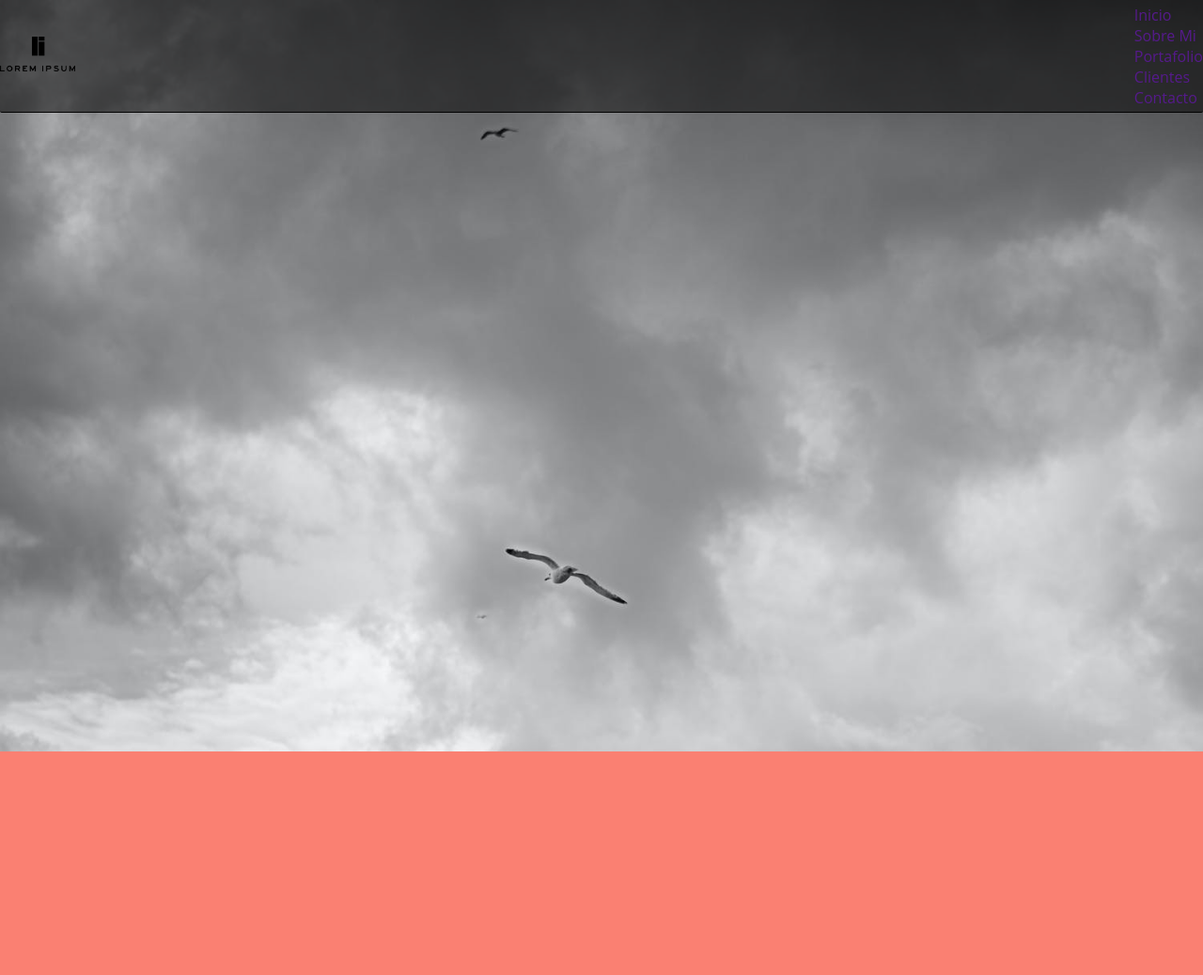
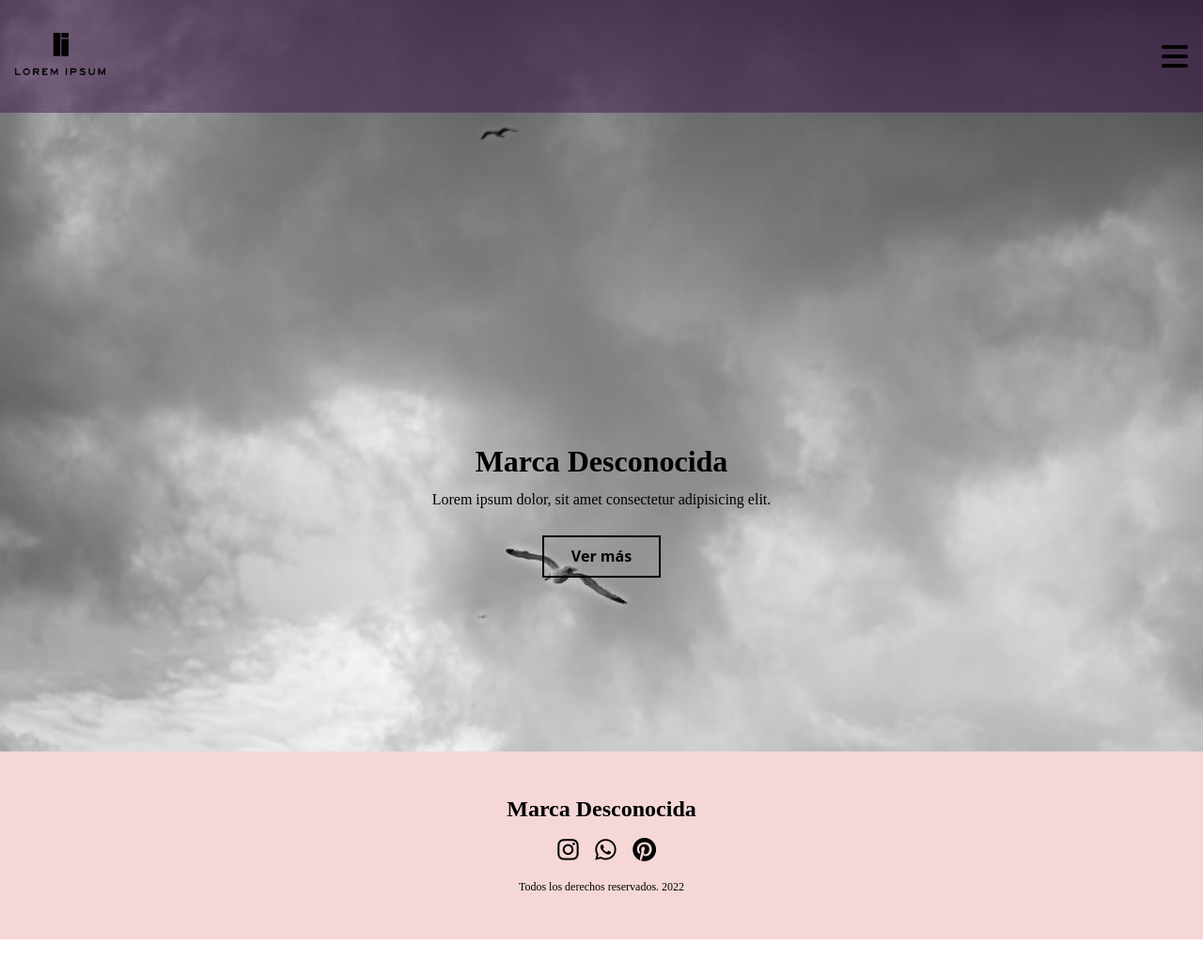
Before and after one commit to noesvalido/web-portafolio, a plain HTML site: page index.html in a window 1280 px wide. Shown: the whole page at 94% size. After the commit the page ends 1000 px from the top, so only its background shows below. Drawn offline with Linux system fonts and the light colour scheme.

Commit message:
titulos y nav

```diff
--- a/css/style.css
+++ b/css/style.css
@@ -7,7 +7,7 @@
 .layout {
     display: grid;
     grid-template-columns: 1fr;
-    grid-template-rows: 100vh 30vh;
+    grid-template-rows: 100vh 25vh;
 }
 
 a {
@@ -25,25 +25,53 @@ ul {
     justify-content: space-between;
     align-items: center;
     position: fixed;
-    border-bottom: 1px solid black;
+    border-bottom: 1px solid rgba(105, 67, 114, 0.452);
     width: 100%;
     height: 15vh;
-    background-color: rgba(0, 0, 0, 0.507);
-    border-bottom-left-radius: 2px;
-    border-bottom-right-radius: 2px;
+    background-color: rgba(52, 0, 63, 0.411);
 }
 
 .logo {
-    width: 5rem;
+    width: 7rem;
 }
 
 .logo__img {
     width: 100%;
+    padding-left: 1rem;
 }
 
 .nav__lista {
     display: flex;
     flex-direction: column;
+    padding-right: 1rem;
+    background-color: azure;
+    height: 100vh;
+    max-width: 400px;
+    position: fixed;
+    top: 0;
+    left: 0;
+    transform: translateX(-100%);
+    justify-content: center;
+    gap: 1rem;
+    padding: 1rem;
+    transition: transform 0.5s;
+    z-index: 100;
+}
+
+.btn-open-sidebar {
+    display: inline-block;
+    border-radius: 5px;
+    padding: 0.5rem 1rem;
+    font-size: 2rem;
+    color: black;
+}
+
+.btn-open-sidebar a:hover {
+    color: bisque;
+}
+
+#sidebar:target {
+    transform: translateX(0);
 }
 
 
@@ -54,13 +82,77 @@ ul {
     height: 100vh;
     background-image: url(../images/imgprincipalmobile.jpeg);
     background-size: cover;
+    display: flex;
+    align-items: center;
+    justify-content: center;
+    padding-top: 18rem;
 }
 
 .contenedor__imgmain img {
     width: 100%;
 }
 
+.main__texto {
+    display: flex;
+    flex-direction: column;
+    justify-content: center;
+    align-items: center;
+    text-align: center;
+}
+
+.main__texto h1 {
+    margin-bottom: 0.8rem;
+}
+
+.main__texto p {
+    margin-bottom: 1.8rem;
+}
+
+#boton a {
+    border: 2px solid black;
+    margin: auto;
+    display: block;
+    padding: 0.6rem 1.8rem;
+    font-weight: bold;
+    color: black;
+    transition: .3s;
+}
+
+#boton a:hover {
+    background-color: rgba(240, 248, 255, 0.178);
+    color: bisque;
+    border: 3px solid bisque;
+}
+
 /* F O O T E R */
 .footer {
-    background-color: salmon;
+    background-color: rgba(233, 166, 166, 0.452);
+    display: flex;
+    flex-direction: column;
+    justify-content: center;
+    align-items: center;
+    font-size: 12px;
 }
+
+.footer__rrss {
+    padding-bottom: 1rem;
+    font-size: 1.6rem;
+    text-align: center;
+}
+
+.footer__rrss i{
+    padding-left: 0.7rem;
+
+}
+
+.footer__texto {
+    text-align: center;
+}
+
+
+.footer__texto h2 {
+    padding-bottom: 1rem;
+    font-size: 1.5rem;
+}
+
+/* M E D I A   Q U E R Y S */
--- a/index.html
+++ b/index.html
@@ -5,6 +5,7 @@
     <meta http-equiv="X-UA-Compatible" content="IE=edge">
     <meta name="viewport" content="width=device-width, initial-scale=1.0">
     <link rel="stylesheet" href="css/style.css">
+    <script src="https://kit.fontawesome.com/93bb6009ab.js" crossorigin="anonymous"></script>
     <title>Inicio</title>
 </head>
 <body>
@@ -14,8 +15,9 @@
         <div class="logo">
             <img class="logo__img" src="images/logo.png" alt="">
         </div>
-        <nav>
-            <ul class="nav__lista">
+        <nav class="nav">
+            <a class="btn-open-sidebar" href="#sidebar"><i class="fa-solid fa-bars"></i></a>
+            <ul class="nav__lista" id="sidebar">
                 <li>
                     <a href="">Inicio</a>
                 </li>
@@ -31,6 +33,9 @@
                 <li>
                     <a href="">Contacto</a>
                 </li>
+                <li class="nav__item">
+                    <a class="nav__enlace btn-close-sidebar" href="#">X</a>
+                </li>
             </ul>
         </nav>
     </header>
@@ -38,12 +43,26 @@
 <!-- M A I N -->
     <main class="main">
         <div class="contenedor__imgmain">
-          <!--   <img src="images/imgprincipalmobile.jpeg" alt=""> -->
+            <div class="main__texto">
+                <h1>Marca Desconocida</h1>
+                <p>Lorem ipsum dolor, sit amet consectetur adipisicing elit. </p>
+                <div id="boton">
+                    <a href="pages/portafolio.html">Ver más</a>
+                </div>
+            </div>
         </div>
     </main>
 <!-- F O O T E R -->
     <footer class="footer">
-
+        <div class="footer__texto">
+            <h2>Marca Desconocida</h2>
+        </div>
+        <div class="footer__rrss">
+            <i class="fa-brands fa-instagram"></i>
+            <i class="fa-brands fa-whatsapp"></i>
+            <i class="fa-brands fa-pinterest"></i>
+        </div>
+        <p>Todos los derechos reservados. 2022</p>
     </footer>
     </div>
 </body>
```
Also changed, not shown: pages/contacto.html (added), pages/portafolio.html (added), pages/servicios.html (added), pages/sobremi.html (added).
